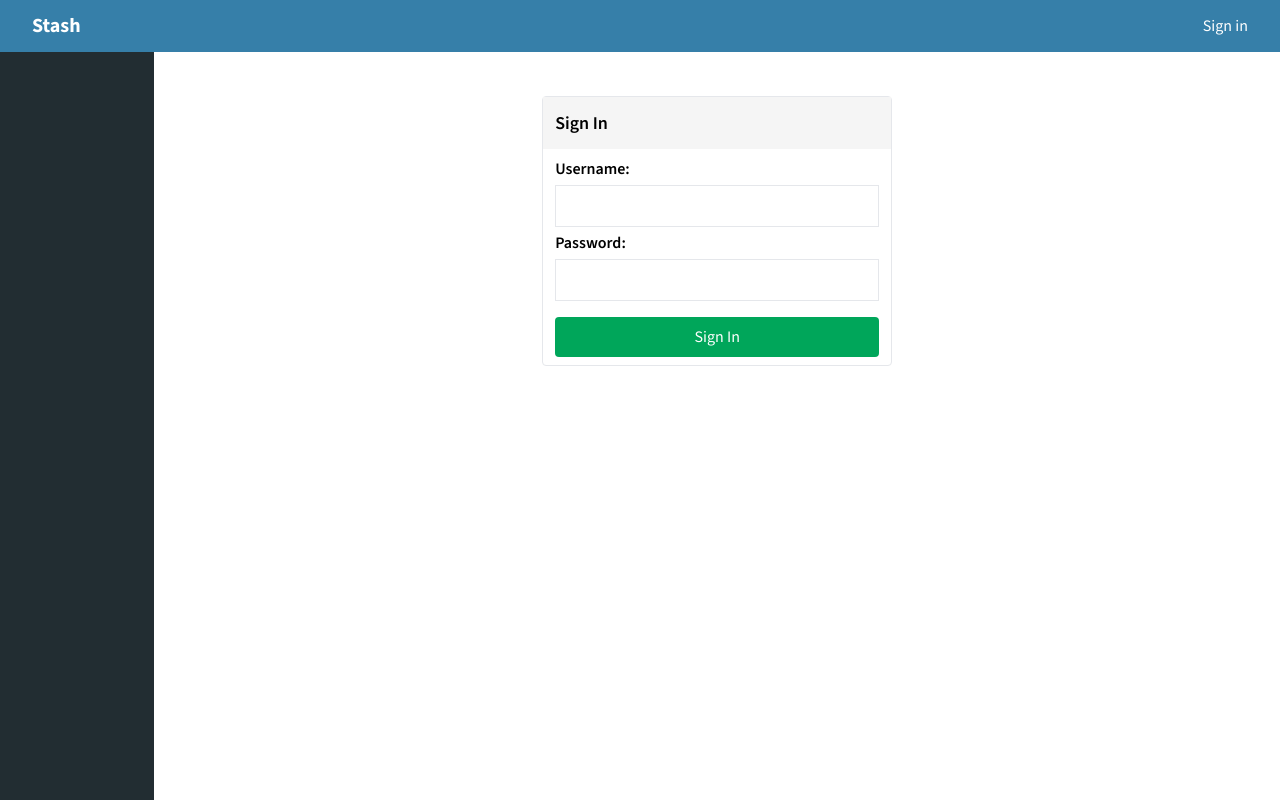
After one commit to DipsDev/Stash, a Flask app: page /auth/login in a window 1280 px wide. The commit adds this page. Run offline with Flask 3, Linux system fonts and the light colour scheme; some libraries are stand-ins or nearby versions.

Commit message:
add login page

```diff
--- a/server/src/app.py
+++ b/server/src/app.py
@@ -5,12 +5,15 @@ from .blueprints.stash_api import stash_api
 
 app = Flask(__name__)
 
+app.secret_key = "62tTuCMjXgCkPjw/B2AzvWLDe5Dz8UnonnD0TQnHG9jDxybe4Loo6uHz/jEckm/O"
+
 app.register_blueprint(stash_api, url_prefix="/stash")
 app.register_blueprint(auth, url_prefix="/auth")
 
 
 @app.route("/")
 def landing_page():
+    """Main page"""
     return render_template("main_page.html")
 
 
--- a/server/src/blueprints/auth.py
+++ b/server/src/blueprints/auth.py
@@ -1,8 +1,34 @@
-from flask import Blueprint, render_template
+"""
+Module
+"""
+from flask import Blueprint, render_template, session, request
+import bcrypt
 
 auth = Blueprint("auth", __name__)
 
+users = {
+    1: {
+        "username": "root",
+        "password":  bcrypt.hashpw(b'root', bcrypt.gensalt()),
+    }
+}
 
-@auth.route("/register")
+
+@auth.route("/register", methods=['POST', 'GET'])
 def register_user():
+    """Route responsible for handling user register"""
     return render_template("auth/register.html")
+
+
+@auth.route("/login", methods=['POST', 'GET'])
+def login_user():
+    """Route responsible for handling user login"""
+    if request.method == "GET":
+        return render_template("auth/login.html")
+
+    password = request.form.get("password")
+    username = request.form.get("username")
+
+    if bcrypt.checkpw(bytes(request.form.get("password"), encoding="utf-8"), users.get(1).get("password")):
+        return "OK"
+    return "NOT REQUESTED"
--- /dev/null
+++ b/server/src/templates/auth/login.html
@@ -0,0 +1,17 @@
+{% extends 'base.html' %}
+
+{% block content %}
+<form method="post" action="{{ url_for('auth.login_user') }}" class="flex flex-col items-center justify-center w-full h-full mt-10">
+
+    <div class="flex flex-col justify-center items-center border w-[350px] rounded">
+        <h3 class="bg-[#F5F5F5] w-full text-lg px-3 py-3 font-semibold">Sign In</h3>
+        <div class="px-3 py-2">
+            <label class="font-semibold" for="user_name">Username:</label>
+            <input id="user_name" name="username" type="text" class="py-2 px-4 w-full border my-1">
+            <label class="font-semibold" for="pass">Password:</label>
+            <input id="pass" name="password" type="password" class="py-2 px-4 w-full border my-1">
+            <input type="submit" value="Sign In" class="w-full text-center bg-[#00A65A] py-2 mt-3 text-white rounded hover:cursor-pointer hover:bg-green-700">
+        </div>
+    </div>
+</form>
+{% endblock %}
--- a/server/src/templates/auth/register.html
+++ b/server/src/templates/auth/register.html
@@ -9,9 +9,9 @@
             <label class="font-semibold" for="user_name">Username:</label>
             <input id="user_name" name="username" type="text" class="py-2 px-4 w-full border my-1">
             <label class="font-semibold" for="pass">Password:</label>
-            <input id="pass" name="password" type="text" class="py-2 px-4 w-full border my-1">
+            <input id="pass" name="password" type="password" class="py-2 px-4 w-full border my-1">
             <label class="font-semibold" for="rep_pass">Repeat password:</label>
-            <input id="rep_pass" name="rep_password" type="text" class="py-2 px-4 w-full border mt-1">
+            <input id="rep_pass" name="rep_password" type="password" class="py-2 px-4 w-full border mt-1">
             <input type="submit" value="Register" class="w-full text-center bg-[#00A65A] py-2 mt-3 text-white rounded hover:cursor-pointer hover:bg-green-700">
         </div>
     </div>
--- a/server/src/templates/base.html
+++ b/server/src/templates/base.html
@@ -15,7 +15,7 @@
   <body>
     <nav class="bg-[#367FA9] px-8 py-3 flex flex-row items-center justify-between fixed w-full">
         <a href="{{ url_for('landing_page') }}" class="text-white text-xl font-bold">Stash</a>
-        <a href="{{ url_for('auth.register_user') }}" class="text-white">Sign in</a>
+        <a href="{{ url_for('auth.login_user') }}" class="text-white">Sign in</a>
     </nav>
 
     <main class="flex flex-row items-start justify-start h-screen">
```
